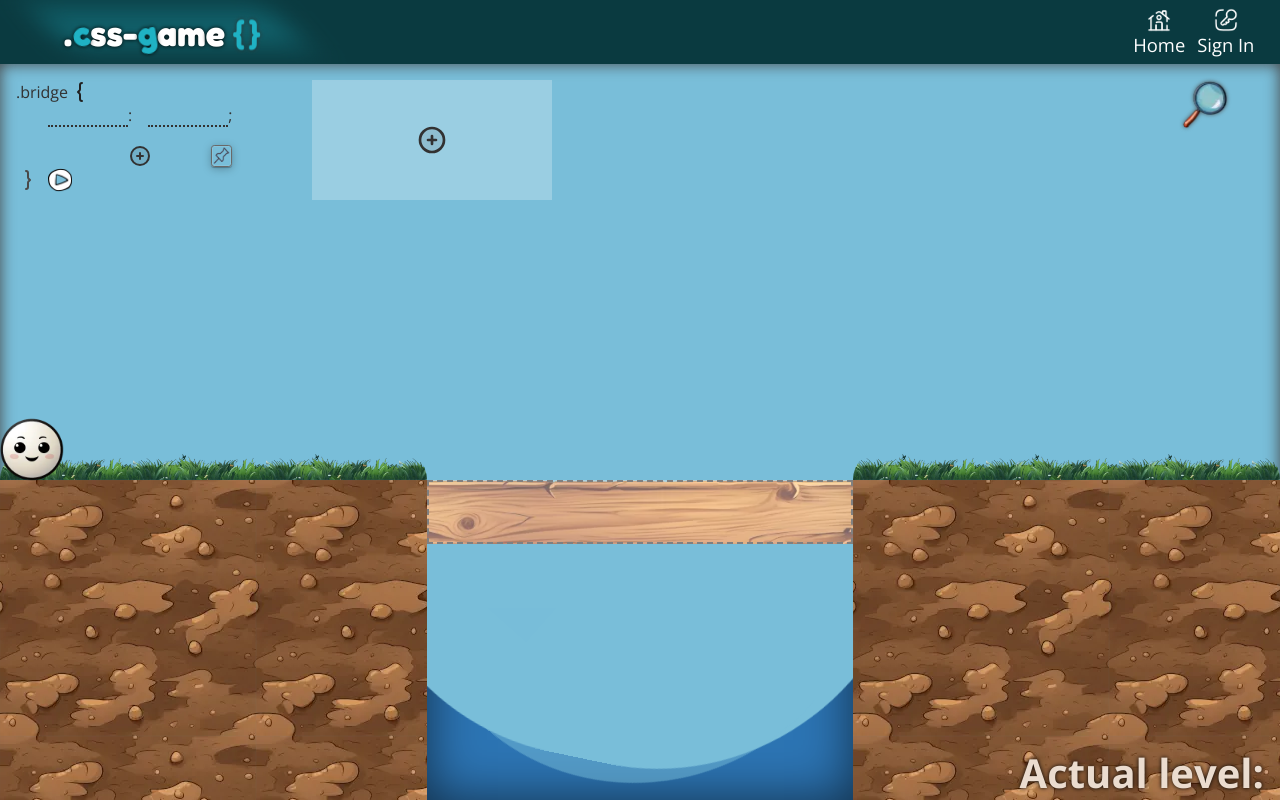
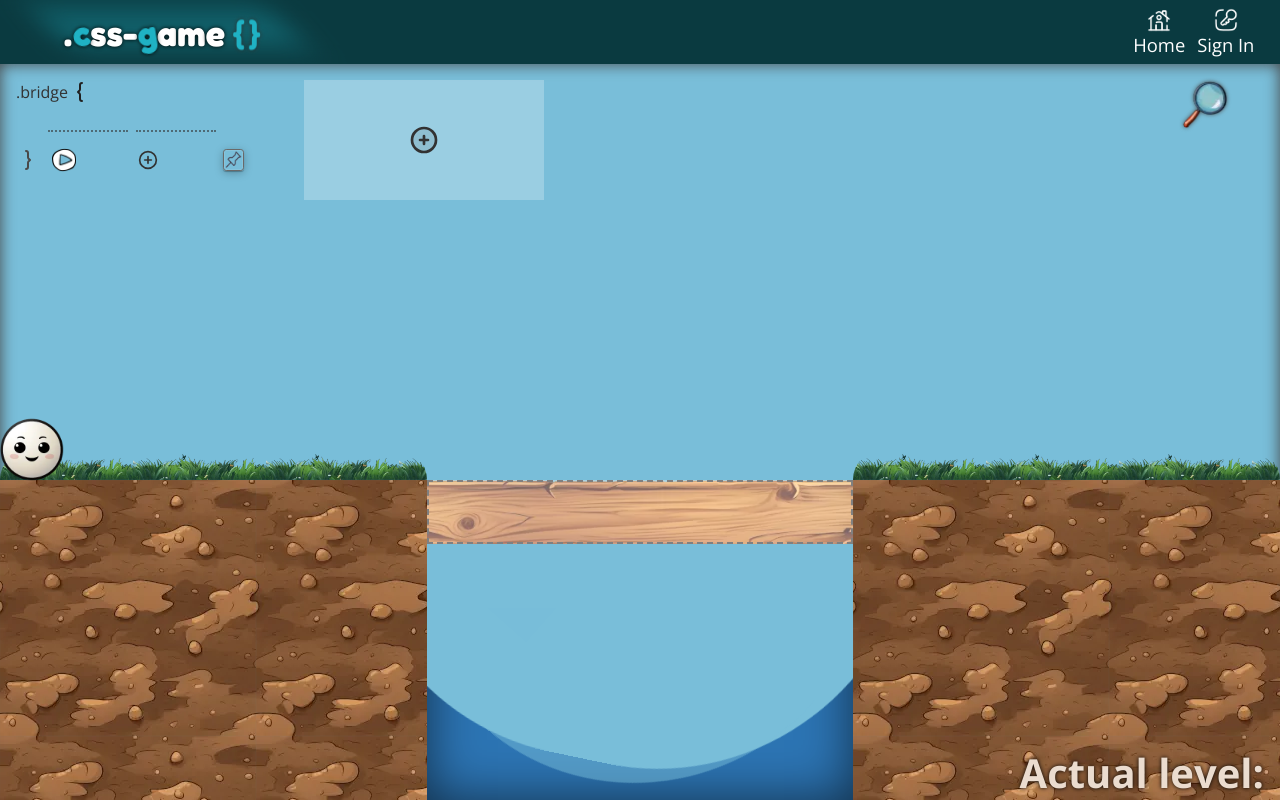
Before and after one commit to KaiUweCZE/cssGame, a React app in the folder frontend/: page /game in a window 1280 px wide. Built offline with nearby package versions, Linux system fonts and the light colour scheme; what @cloudinary/url-gen would draw is missing.

Commit message:
refactor(ui): Enhance form UI and modernize icons, main changes in css-form component

```diff
--- a/frontend/src/assets/styles/game-styles.css
+++ b/frontend/src/assets/styles/game-styles.css
@@ -1,3 +1,4 @@
+@charset "UTF-8";
 * {
   font-family: "Open Sans", sans-serif;
   padding: 0;
@@ -127,9 +128,13 @@
   height: -moz-fit-content;
   height: fit-content;
   place-items: center center;
-  position: relative;
-  padding: 0;
+  place-self: end center;
+  position: absolute;
+  padding: 0.5rem;
   margin: 0;
+  margin-left: 2rem;
+  bottom: -2rem;
+  width: 90%;
 }
 .box-buttons .play {
   grid-column: 1;
@@ -140,7 +145,6 @@
   height: -moz-fit-content;
   height: fit-content;
   place-self: center start;
-  translate: 0 1.5rem;
 }
 .box-buttons .plus-icon {
   grid-row: 1;
@@ -214,49 +218,61 @@
           clip-path: polygon(50% 0%, 0% 100%, 100% 100%);
 }
 
+.icon {
+  position: absolute;
+}
+
+.form-css {
+  display: grid;
+  position: relative;
+  grid-template-columns: minmax(0, 1fr);
+  -moz-column-gap: 1rem;
+       column-gap: 1rem;
+  row-gap: 0.5rem;
+  padding: 0.5rem;
+  padding-inline: 2rem;
+  padding-bottom: 1rem;
+}
+
 .form-css__row {
-  height: 1.5rem;
-  display: flex;
-  gap: 1rem;
+  display: grid;
+  grid-template-columns: repeat(2, minmax(0, 1fr));
+  gap: 0.5rem;
   position: relative;
 }
 .form-css__row img {
   cursor: pointer;
 }
 .form-css__row .icon {
-  left: 90%;
+  place-self: center end;
+  translate: 2rem;
+  cursor: pointer;
+}
+.form-css__row div {
+  display: flex;
+  gap: 0.05rem;
+}
+.form-css__row .form-css__input {
+  display: inline-flex;
+  max-width: 5rem;
+  /* nebo alternativně */
+  font-weight: bold;
+  white-space: nowrap;
+  border: none;
+  background-color: transparent;
+  border-bottom: 2px dotted rgba(50, 50, 50, 0.6);
+}
+.form-css__row .form-css__input:focus {
+  outline: none;
+}
+.form-css__row .form-css__input.inputed:not(:focus) {
+  border-bottom: none;
 }
 .form-css__row input::-moz-placeholder {
   color: #696969;
 }
 .form-css__row input::placeholder {
   color: #696969;
-}
-
-.icon {
-  position: absolute;
-}
-
-.form-css {
-  display: grid;
-  grid-template-columns: repeat(1, 1fr);
-  width: -moz-fit-content;
-  width: fit-content;
-  -moz-column-gap: 1rem;
-       column-gap: 1rem;
-  row-gap: 1rem;
-  padding-inline: 2rem;
-}
-.form-css input[type=text] {
-  font-weight: bold;
-  max-width: 5rem;
-  border: none;
-  border-bottom: 2px dotted rgb(50, 50, 50);
-  background-color: transparent;
-}
-.form-css input[type=text]:focus {
-  outline: none;
-  background-color: rgba(255, 255, 255, 0.15);
 }
 
 .error-message {
@@ -775,13 +791,13 @@ button img:hover {
 }
 
 .right-bracket {
-  top: 4rem;
+  top: 0;
   filter: brightness(30%);
 }
 
 .box__classes {
   display: grid;
-  grid-template-columns: repeat(3, 1fr);
+  grid-template-columns: repeat(3, minmax(0, 1fr));
   position: relative;
   gap: 3rem;
   width: -moz-fit-content;
--- a/frontend/src/assets/styles/game-styles.scss
+++ b/frontend/src/assets/styles/game-styles.scss
@@ -113,10 +113,17 @@ $checked-color: #b7e9b1;
   grid-template-columns: 1fr 1fr 1fr;
   height: fit-content;
   place-items: center center;
-  position: relative;
-  padding: 0;
+  place-self: end center;
+  position: absolute;
+  padding: 0.5rem;
   margin: 0;
-
+  margin-left: 2rem;
+  bottom: -2rem;
+  // border: 1px solid black;
+  width: 90%;
+  //background-color: rgba(250, 250, 250, 0.2);
+  // border-radius: 0.5rem;
+  //translate: 0 2rem;
   .play {
     grid-column: 1;
     grid-row: 1;
@@ -124,7 +131,7 @@ $checked-color: #b7e9b1;
     width: fit-content;
     height: fit-content;
     place-self: center start;
-    translate: 0 1.5rem;
+    //translate: 0 1.5rem;
   }
 
   .plus-icon {
@@ -201,23 +208,6 @@ $checked-color: #b7e9b1;
   }
 }
 
-.form-css__row {
-  height: 1.5rem;
-  display: flex;
-  gap: 1rem;
-  position: relative;
-  img {
-    cursor: pointer;
-  }
-
-  .icon {
-    left: 90%;
-  }
-  input::placeholder {
-    color: #696969;
-  }
-}
-
 .icon {
   position: absolute;
 }
@@ -225,23 +215,54 @@ $checked-color: #b7e9b1;
 // css setting form for bridge class
 .form-css {
   display: grid;
-  grid-template-columns: repeat(1, 1fr);
-  width: fit-content;
+  position: relative;
+  grid-template-columns: minmax(0, 1fr);
   column-gap: 1rem;
-  row-gap: 1rem;
+  row-gap: 0.5rem;
+  padding: 0.5rem;
   padding-inline: 2rem;
+  padding-bottom: 1rem;
+}
 
-  input[type="text"] {
+.form-css__row {
+  display: grid;
+  grid-template-columns: repeat(2, minmax(0, 1fr));
+  gap: 0.5rem;
+  position: relative;
+  img {
+    cursor: pointer;
+  }
+
+  .icon {
+    place-self: center end;
+    translate: 2rem;
+    cursor: pointer;
+  }
+  div {
+    display: flex;
+    gap: 0.05rem;
+  }
+  .form-css__input {
+    display: inline-flex;
+    //width: clamp(2rem, 8ch, 5rem);
+    max-width: 5rem;
+    /* nebo alternativně */
+    //width: min(max(2rem, 8ch), 5rem);
     font-weight: bold;
-    max-width: 5rem;
+    white-space: nowrap;
     border: none;
-    border-bottom: 2px dotted $primary-color;
     background-color: transparent;
-
+    // background-color: rgba(255, 255, 255, 0.15);
+    border-bottom: 2px dotted rgba($primary-color, 0.6);
     &:focus {
       outline: none;
-      background-color: rgba(255, 255, 255, 0.15);
     }
+    &.inputed:not(:focus) {
+      border-bottom: none;
+    }
+  }
+  input::placeholder {
+    color: #696969;
   }
 }
 
@@ -794,14 +815,14 @@ button {
 }
 
 .right-bracket {
-  top: 4rem;
+  top: 0;
   filter: brightness(30%);
 }
 
 // there are specific forms (.bridge form, .container form, etd.)
 .box__classes {
   display: grid;
-  grid-template-columns: repeat(3, 1fr);
+  grid-template-columns: repeat(3, minmax(0, 1fr));
   position: relative;
   gap: 3rem;
   width: fit-content;
--- a/frontend/src/components/EndPoint.js
+++ b/frontend/src/components/EndPoint.js
@@ -28,7 +28,9 @@ const EndPoint = ({ mode = "" }) => {
     >
       <div className="lawn" style={lawnStyle}></div>
       {level.enemy && mode === "game" ? <EnemyEmoji level={level.id} /> : ""}
-      {level && <span className="actual-level">Actual level: {level.id}</span>}
+      {level && mode !== "custom" && (
+        <span className="actual-level">Actual level: {level.id}</span>
+      )}
     </div>
   );
 };
--- a/frontend/src/components/css-form/CloseForm.js
+++ b/frontend/src/components/css-form/CloseForm.js
@@ -1,10 +1,8 @@
-import { closeIcon } from "@data/ImagesData";
+import { XCircle } from "lucide-react";
 import React from "react";
 
 const CloseForm = (props) => {
-  return (
-    <img className="class-button" onClick={props.func} src={closeIcon} alt="" />
-  );
+  return <XCircle className="class-button" onClick={props.func} />;
 };
 
 export default CloseForm;
--- a/frontend/src/components/css-form/CssForm.js
+++ b/frontend/src/components/css-form/CssForm.js
@@ -123,7 +123,7 @@ const CssForm = (props) => {
       setError(true);
       // text to error component
       setErrorMessage("Oh man, this is not a correct css property");
-      setTimeout(() => setError(false), 2000);
+      setTimeout(() => setError(false), 3000);
     } else {
       setProperties(cssProperties);
       setValues(cssValues);
--- a/frontend/src/components/css-form/CssFormBoxButtons.js
+++ b/frontend/src/components/css-form/CssFormBoxButtons.js
@@ -3,6 +3,7 @@ import { playIcon, playIconAfter, plusIcon } from "@data/ImagesData";
 import React, { useContext, useState } from "react";
 import pinIcon from "@/assets/images/icons/pin.webp";
 import pinFillIcon from "@/assets/images/icons/pin-fill.webp";
+import { PlusCircle, PlusCircleIcon } from "lucide-react";
 
 const CssFormBoxButtons = (props) => {
   const [icon, setIcon] = useState(playIcon);
@@ -18,10 +19,9 @@ const CssFormBoxButtons = (props) => {
   return (
     <div className="box-buttons">
       {!props.stop && (
-        <img
+        <PlusCircle
           className="plus-icon"
-          src={plusIcon}
-          alt=""
+          width={20}
           onClick={() => {
             props.addInput(), props.addLabel();
           }}
--- a/frontend/src/components/css-form/CssFormInputs.js
+++ b/frontend/src/components/css-form/CssFormInputs.js
@@ -8,6 +8,8 @@ const CssFormInputs = (props) => {
   const [isFocused, setIsFocused] = useState(false);
   const [suggestValue, setSuggestValue] = useState("");
   const [propertyIndex, setPropertyIndex] = useState(null);
+  const [focusedInput, setFocusedInput] = useState(null);
+  const [focusedSecondInput, setFocusedSecondInput] = useState(null);
 
   return (
     <>
@@ -16,38 +18,68 @@ const CssFormInputs = (props) => {
           <div className="form-css__row" key={index}>
             <div>
               <input
+                className={
+                  property.length > 0
+                    ? "form-css__input inputed"
+                    : "form-css__input"
+                }
                 type="text"
                 placeholder={
                   props.name === "parts" ? `${index + 1}.element` : ""
                 }
-                value={property}
+                value={
+                  property.length > 0 &&
+                  property.length < 8 &&
+                  focusedInput !== index
+                    ? `${property}:`
+                    : property
+                }
                 onFocus={() => {
                   setIsFocused(true);
+                  setFocusedInput(index);
                   setPropertyIndex(index);
                 }}
-                // if user clicks somewhere isFocused will be false after 50ms
                 onBlur={() =>
                   setTimeout(() => {
                     setIsFocused(false);
+                    setFocusedInput(null); // Přidáno resetování focusedInput
                   }, 50)
                 }
-                // the text that the user typess will be displayed in form
                 onChange={(e) => {
-                  props.setPropertyAtIndex(index, e.target.value),
-                    setSuggestValue(e.target.value);
+                  const newValue = e.target.value.replace(/:$/, "");
+                  props.setPropertyAtIndex(index, newValue);
+                  setSuggestValue(newValue);
                 }}
               />
-              <span className="form-css-span">:</span>
+              {property.length > 8 && focusedInput !== index && <span>:</span>}
             </div>
+
             <div>
               <input
+                className={
+                  props.values[index]?.length > 0
+                    ? "form-css__input inputed"
+                    : "form-css__input"
+                }
                 type="text"
-                value={props.values[index] || ""}
-                // the text that the user typess will be displayed in form
-                onChange={(e) => props.setValueAtIndex(index, e.target.value)}
+                value={
+                  props.values[index]?.length > 0 &&
+                  props.values[index]?.length < 8 &&
+                  focusedSecondInput !== index
+                    ? `${props.values[index]};`
+                    : props.values[index]
+                }
+                onChange={(e) => {
+                  const newValue = e.target.value.replace(/;$/, "");
+                  props.setValueAtIndex(index, newValue);
+                }}
+                onFocus={() => setFocusedSecondInput(index)}
+                onBlur={() => setFocusedSecondInput(null)}
               />
-              <span>;</span>
+              {props.values[index]?.length > 8 &&
+                focusedSecondInput !== index && <span>;</span>}
             </div>
+
             <RemoveInput
               index={index}
               removeInput={props.removeInput}
--- a/frontend/src/pages/game/game-components/Mission.js
+++ b/frontend/src/pages/game/game-components/Mission.js
@@ -32,7 +32,10 @@ const Mission = () => {
                   <MessageResult />
                   <div className="box__classes">
                     <CssForm name="bridge" />
-                    <ContainerTemporaryLabels level={level.id} />
+                    <ContainerTemporaryLabels
+                      level={level.id}
+                      containerClass={containerClass}
+                    />
                     {containerClass ? (
                       <CssForm
                         name="container"
--- a/frontend/src/pages/profile/LevelesTable/modals/EditLevelModal.js
+++ b/frontend/src/pages/profile/LevelesTable/modals/EditLevelModal.js
@@ -78,7 +78,7 @@ const EditLevelModal = ({ onClose, level }) => {
               {description.length}/{MAX_LENGTH}
             </span>
             {error && (
-              <div className="error-message" role="alert">
+              <div className="error-message-modal" role="alert">
                 {error}
               </div>
             )}
--- a/frontend/src/pages/profile/LevelesTable/modals/modal-styles.css
+++ b/frontend/src/pages/profile/LevelesTable/modals/modal-styles.css
@@ -175,7 +175,7 @@
   margin-top: var(--space-2);
 }
 
-.error-message {
+.error-message-modal {
   color: var(--color-danger);
   font-size: 0.875rem;
   margin-top: var(--space-2);
```
Also changed, not shown: frontend/src/components/css-form/RemoveInput.js (+4 -6 lines), frontend/src/pages/game/game-components/labels/ContainerTemporaryLabels.js (+9 -2 lines), 1 other file (tests, documents, lock files or other folders).
